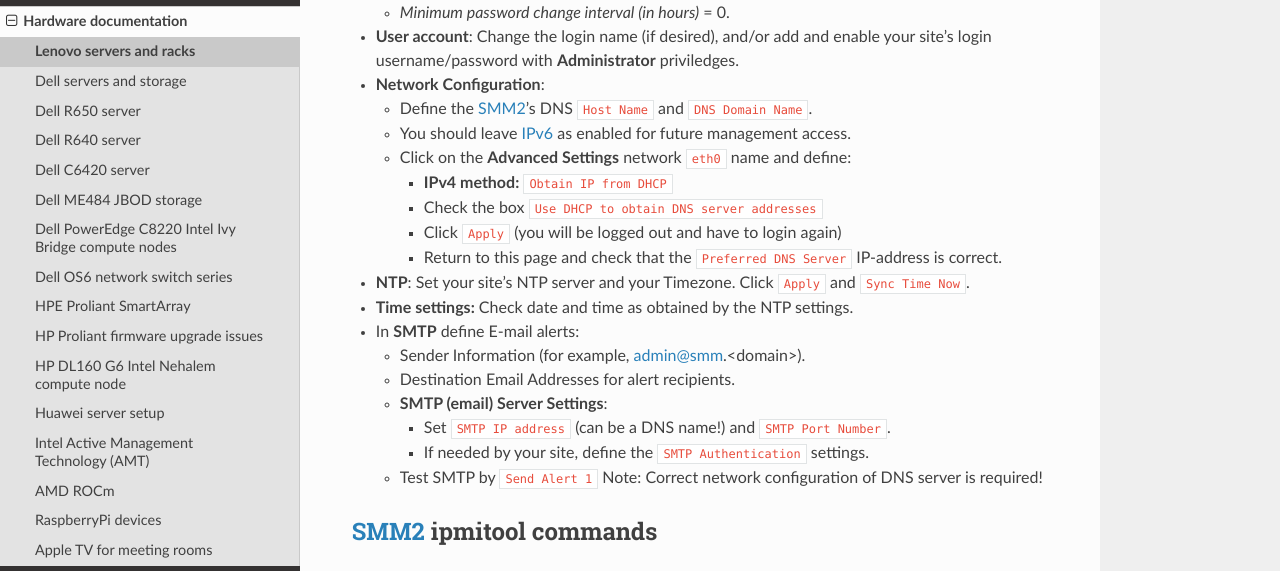
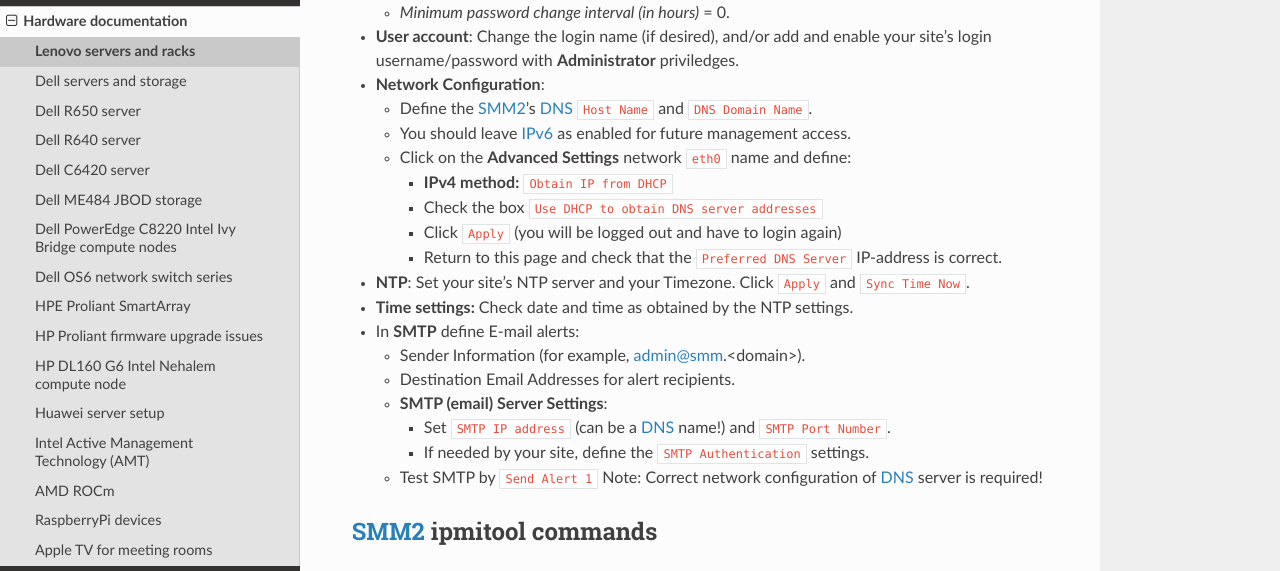
Before and after one commit to OleHolmNielsen/ITwiki, a Sphinx documentation site: the page built from docs/Lenovo_DW612S.rst, in a window 1280 px wide and 900 px high, scrolled down 1172 px. Shown: the part 159-730 px from the top of the window. Built offline with Sphinx 7.4.7 and the Read the Docs theme 3.1.0, drawn with Linux system fonts in a browser that asks for light colours; some of the changed lines change nothing that is shown.

Commit message:
DNS link

```diff
--- a/docs/Lenovo_DW612S.rst
+++ b/docs/Lenovo_DW612S.rst
@@ -63,7 +63,7 @@
 
 * **Network Configuration**:
 
-  * Define the SMM2_'s DNS ``Host Name`` and ``DNS Domain Name``.
+  * Define the SMM2_'s DNS_ ``Host Name`` and ``DNS Domain Name``.
   * You should leave IPv6_ as enabled for future management access.
   * Click on the **Advanced Settings** network ``eth0`` name and define:
 
@@ -83,12 +83,13 @@
   * Destination Email Addresses for alert recipients.
   * **SMTP (email) Server Settings**:
 
-    * Set ``SMTP IP address`` (can be a DNS name!) and ``SMTP Port Number``.
+    * Set ``SMTP IP address`` (can be a DNS_ name!) and ``SMTP Port Number``.
     * If needed by your site, define the ``SMTP Authentication`` settings.
 
   * Test SMTP by ``Send Alert 1``
-    Note: Correct network configuration of DNS server is required!
+    Note: Correct network configuration of DNS_ server is required!
 
+.. _DNS: https://en.wikipedia.org/wiki/Domain_Name_System
 .. _IPv6: http://en.wikipedia.org/wiki/Ipv6
 
 SMM2_ ipmitool commands
```
